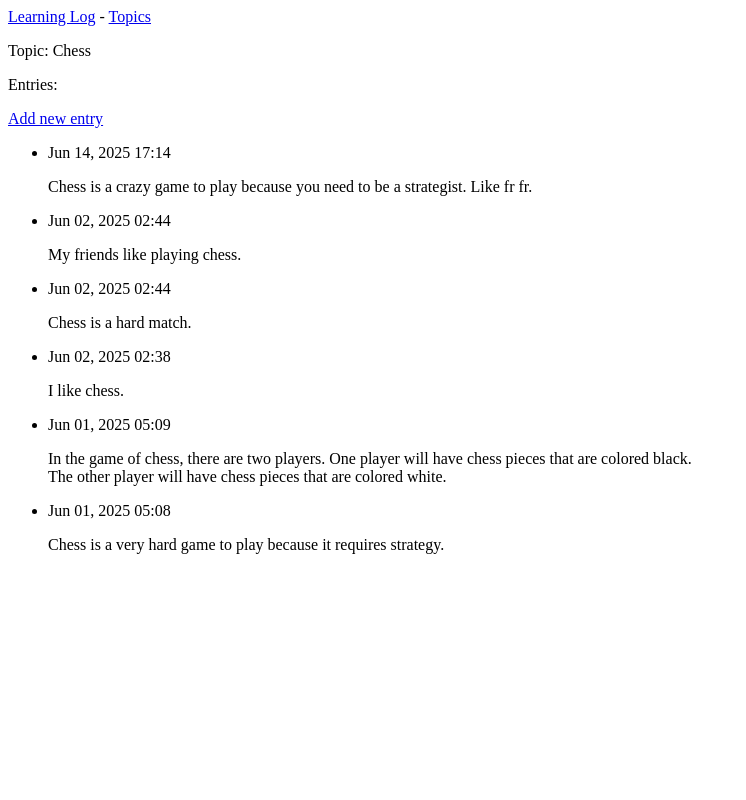
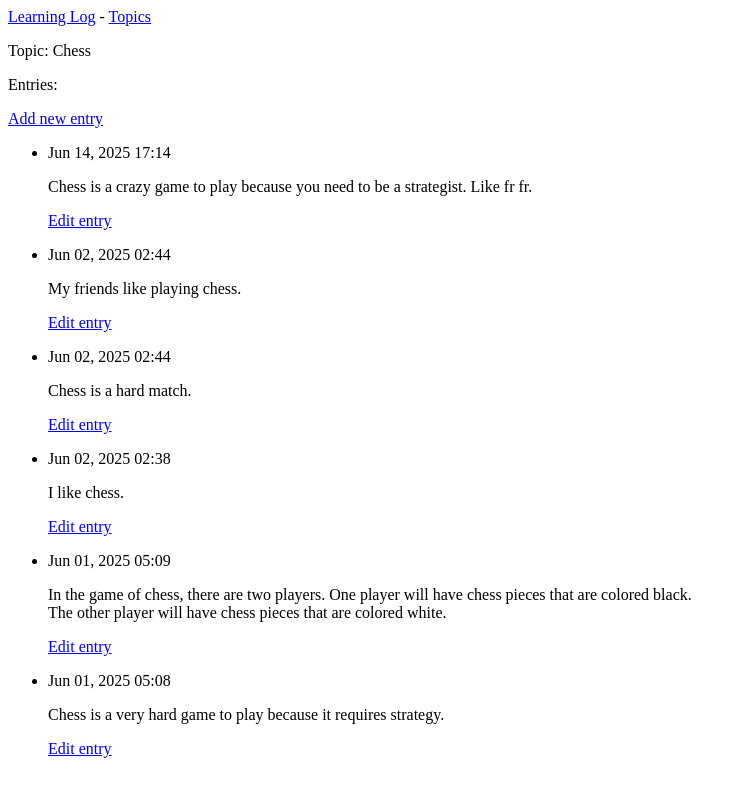
Before and after one commit to michaeltaufa/Learning-Log, a Django app: page /topics/1 in a window 1280 px wide. Shown: the whole page, without its empty margins (0-746 px from the left). Run offline with Django 5.2, Linux system fonts and the light colour scheme; data comes from the database, SQL or seed files in the repository; both versions use the stored data as it was after the commit.

Commit message:
Updated files.

```diff
--- a/learning_logs/templates/learning_logs/topic.html
+++ b/learning_logs/templates/learning_logs/topic.html
@@ -14,6 +14,11 @@
       <li>
         <p>{{ entry.date_added|date:'M d, Y H:i' }}</p>
         <p>{{ entry.text|linebreaks }}</p>
+        <p><a href="{% url 'learning_logs:edit_entry' entry.id %}">Edit entry</a></p>
+
+
+
+
       </li>
       {% empty %}
         <li>There are no entries for this topic yet.</li>
--- a/learning_logs/urls.py
+++ b/learning_logs/urls.py
@@ -21,4 +21,7 @@ urlpatterns = [
 
         # Path for adding a new entry:
         path('new_entry/<int:topic_id>/', views.new_entry, name='new_entry'),
+
+        # Path for edting an entry:
+        path('edit_entry/<int:entry_id>', views.edit_entry, name='edit_entry'),
 ]
--- a/learning_logs/views.py
+++ b/learning_logs/views.py
@@ -1,6 +1,6 @@
 from django.shortcuts import render, redirect
 
-from .models import Topic
+from .models import Topic, Entry
 from .forms import TopicForm, EntryForm
 
 # Create your views here.
@@ -60,3 +60,22 @@ def new_entry(request, topic_id):
     # Display a blank or invalid form.
     context = {'topic': topic, 'form': form}
     return render(request, 'learning_logs/new_entry.html', context)
+
+def edit_entry(request, entry_id):
+    """Edit an existing entry"""
+
+    entry = Entry.objects.get(id=entry_id)
+    topic = entry.topic
+
+    if request.method != 'POST':
+        form = EntryForm(instance=entry)
+
+    else:
+        form = EntryForm(instance=entry, data=request.POST)
+
+        if form.is_valid():
+            form.save()
+            return redirect('learning_logs:topic', topic_id=topic.id)
+
+    context = {'entry': entry, 'topic': topic, 'form':form}
+    return render(request, 'learning_logs/edit_entry.html', context)
```
Also changed, not shown: learning_logs/templates/learning_logs/edit_entry.html (added, +14 -0 lines), db.sqlite3.
